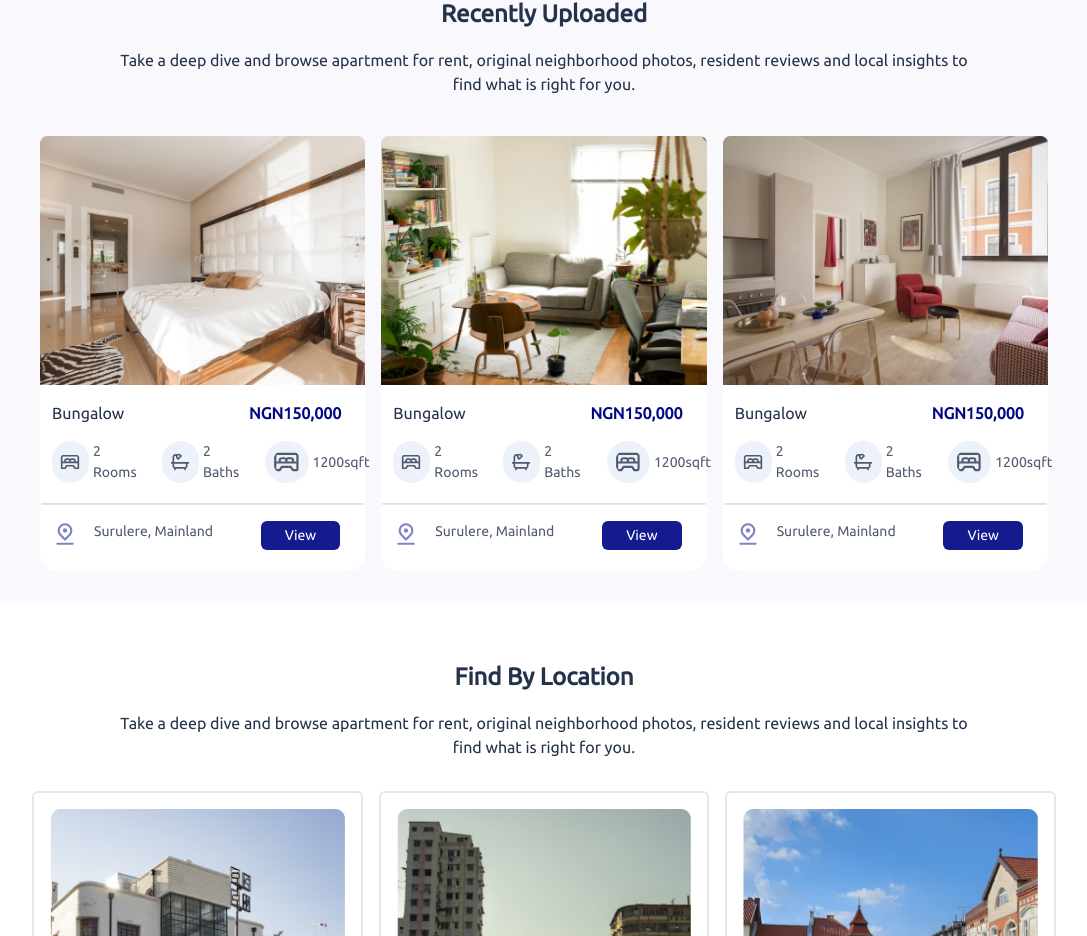
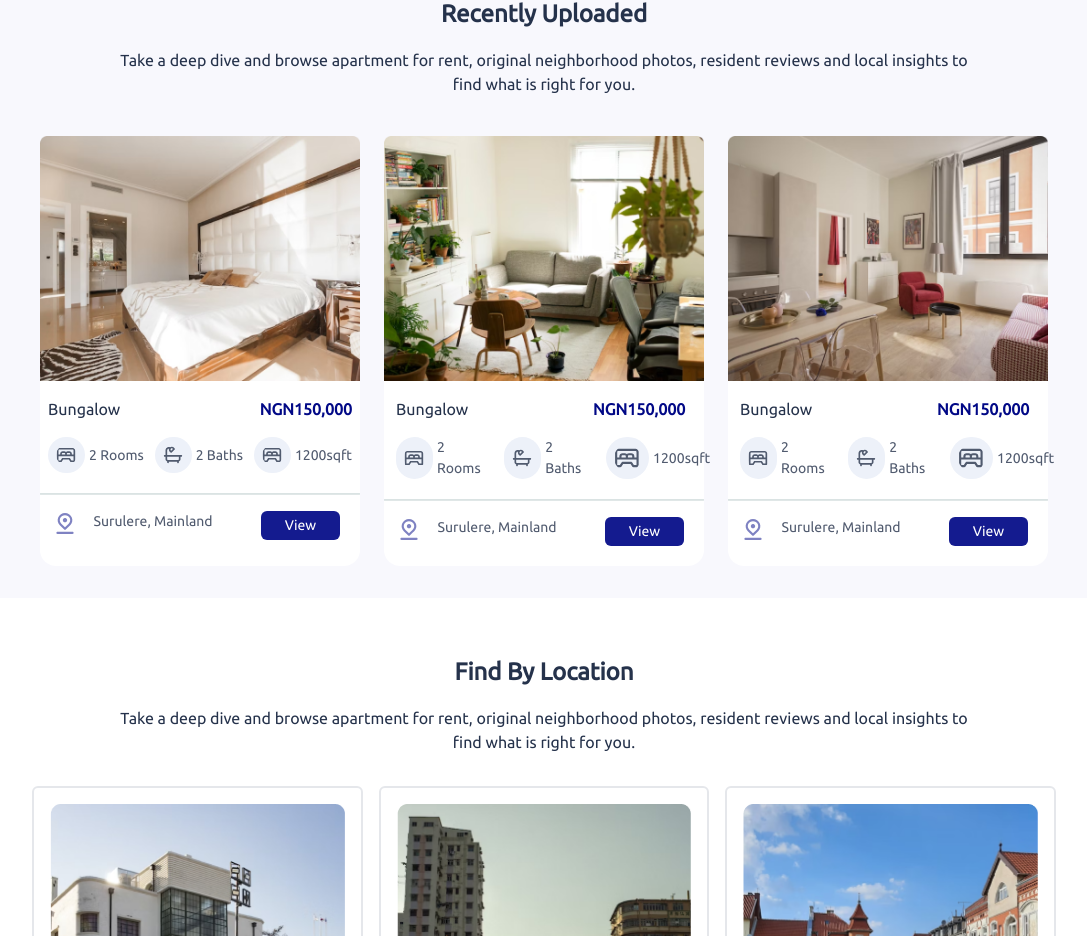
Before and after one commit to lazynerd-studios/Co-Habit-Landing, a React (Vite) app: page / in a window 1280 px wide. Shown: the part 1491-2427 px from the top of the page, without its empty margins (96-1183 px from the left). Built offline with nearby package versions, Linux system fonts and the light colour scheme.

Commit message:
Update Home.jsx

```diff
--- a/src/Components/Home/Home.jsx
+++ b/src/Components/Home/Home.jsx
@@ -218,7 +218,7 @@ const Home = () => {
             <h1 className="text-[1.5rem] pt-6 text-center mb-4 font-bold">
               Recently Uploaded
             </h1>
-            <p className="text-center laptop:mb-[2.5rem] laptop:w-full">
+            <p className="text-center laptop:mb-[2.5rem] tablet:mb-[2.5rem] laptop:w-full">
               Take a deep dive and browse apartment for rent, original neighborhood photos, resident reviews and local insights to <br className="laptop:flex hidden" />
               find what is right for you.
             </p>
@@ -228,11 +228,12 @@ const Home = () => {
             {/* end of mobile slideshow */}
 
             {/* wider screen */}
-            <div className="laptop:flex hidden gap-4">
+            {/* <div className="laptop:flex tablet:flex hidden gap-4"> */}
+            <div className="hidden laptop:grid tablet:mx-4 laptop:mx-0 tablet:grid laptop:grid-cols-3 tablet:grid-cols-2 gap-6">
               {/* 01 */}
               <div className="slide bg-white p-0 rounded-[1rem]">
-                <img src={Bungalow1} className=" w-auto" alt="bungalow-1" />
-                <span className="flex mt-4 mx-3  gap-[7.8rem]">
+                <img src={Bungalow1} className=" w-full" alt="bungalow-1" />
+                <span className="flex mt-4 mx-2 justify-between">
                   <p className="text-[1rem]">
                     {currentSlide.house}
                   </p>
@@ -241,22 +242,22 @@ const Home = () => {
                   </p>
                 </span>
 
-                <span className="flex laptop:gap-4 gap-[0.125rem] mt-4 mx-2">
-                  <span className="mx-1 flex">
+                <span className="flex laptop:gap- gap-[0.125rem] mt-4 px-2 justify-between">
+                  <span className=" flex">
                     <img src={BedIcon} className="p-2 bg-[#EDF1F9] mr-1 rounded-full" alt="bed-icon" />
                     <p className="text-[#515B6F] text-[0.875rem] font-normal my-auto">
                       {currentSlide.rooms}
                     </p>
                   </span>
 
-                  <span className="mx-1 flex">
+                  <span className=" flex">
                     <img src={BathIcon} className="p-2 bg-[#EDF1F9] mr-1 rounded-full" alt="bath-icon" />
                     <p className="text-[#515B6F] text-[0.875rem] font-normal my-auto">
                       {currentSlide.baths}
                     </p>
                   </span>
 
-                  <span className="mx-1 flex">
+                  <span className="flex">
                     <img src={BedIcon} className="p-2 bg-[#EDF1F9] mr-1 rounded-full" alt="bed-icon" />
                     <p className="text-[#515B6F] text-[0.875rem] font-normal my-auto">
                       {currentSlide.measurement}
@@ -280,7 +281,7 @@ const Home = () => {
 
               {/* 02 */}
               <div className="slide bg-white p-0 rounded-[1rem]">
-                <img src={Bungalow2} className=" w-auto" alt="bungalow-1" />
+                <img src={Bungalow2} className=" w-full" alt="bungalow-1" />
                 <span className="flex mt-4 mx-3 gap-[7.8rem]">
                   <p className="text-[1rem]">
                     {currentSlide.house}
@@ -329,7 +330,7 @@ const Home = () => {
 
               {/* 03 */}
               <div className="slide bg-white p-0 rounded-[1rem]">
-                <img src={Bungalow3} className="w-auto" alt="bungalow-3" />
+                <img src={Bungalow3} className="w-full" alt="bungalow-3" />
                 <span className="flex mt-4 mx-3 gap-[7.8rem]">
                   <p className="text-[1rem]">
                     {currentSlide.house}
```
